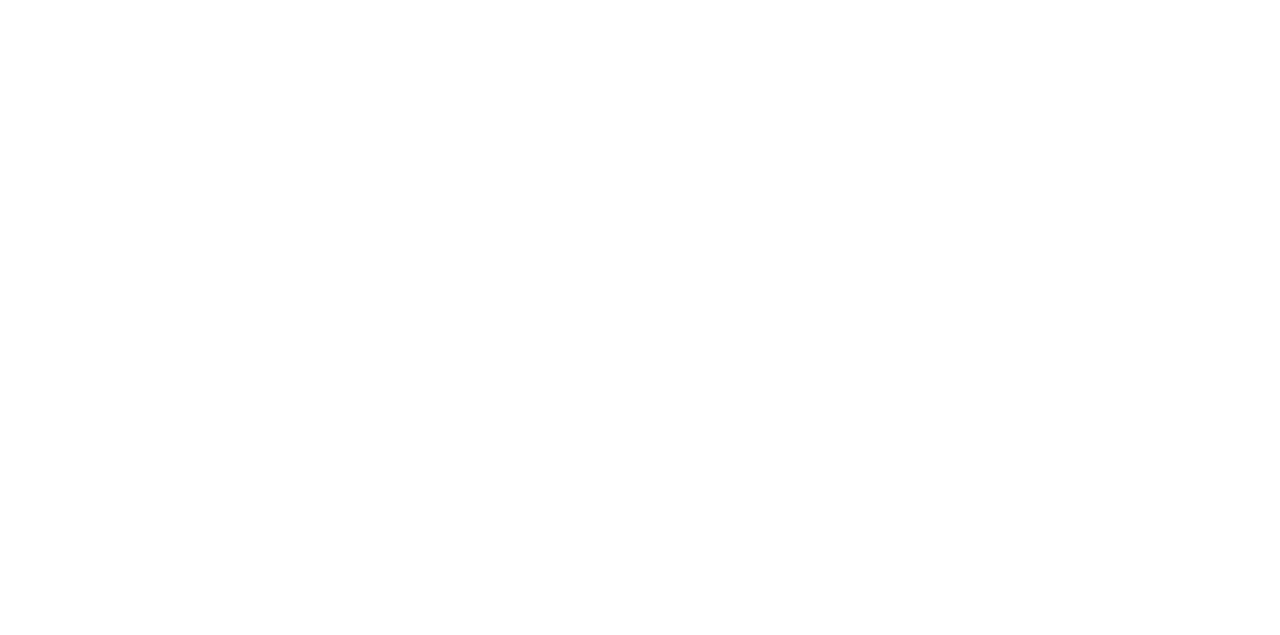
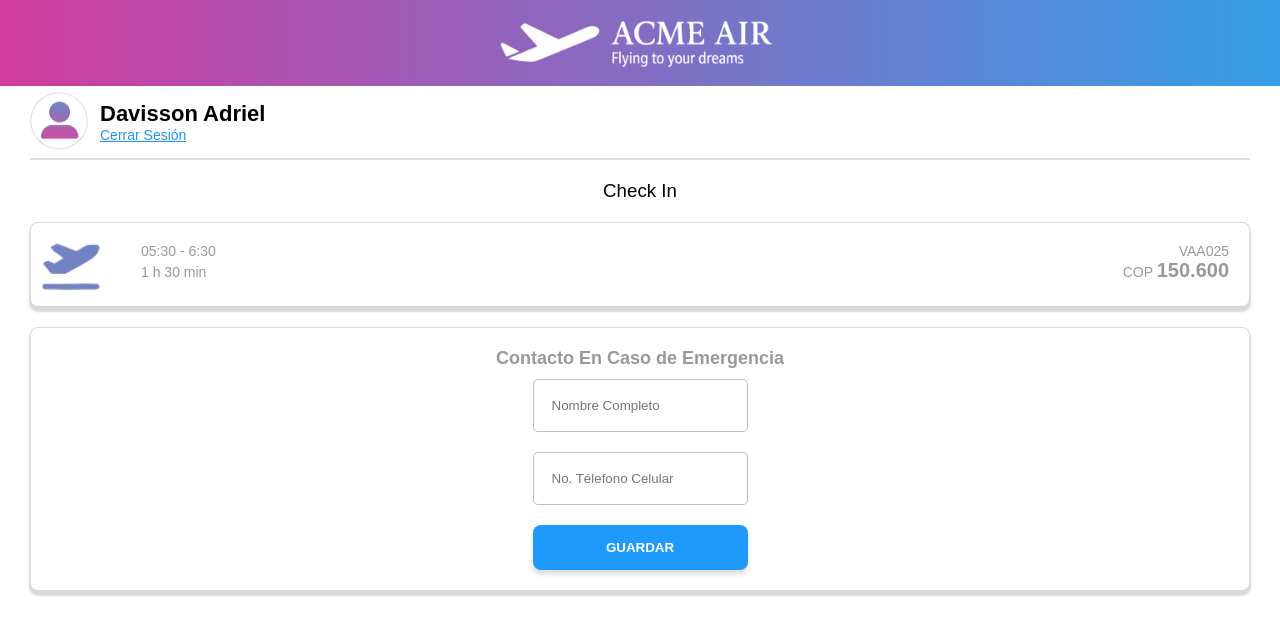
Before and after one commit to Davisson-Adriel/proyectohtml, a plain HTML site: page HTML/checkin.html in a window 1280 px wide. Drawn offline with Linux system fonts and the light colour scheme.

Commit message:
feat: :sparkles: Check In
Se agrega la estructura CSS a la pagina Check In

```diff
--- a/CSS/style.css
+++ b/CSS/style.css
@@ -150,6 +150,25 @@
   align-items: center;
 }
 
+.cajita2 {
+  background-color: #ffffff;
+  border-radius: 8px;
+  box-shadow: 0 4px 2px 1px rgba(0, 0, 0, 0.15);
+  padding: 20px;
+  margin: 10px 0;
+  border: solid 0.2px rgba(0, 0, 0, 0.15);
+  display:flex;
+  justify-content: space-between;
+  align-items: center;
+  flex-direction: column;
+}
+
+.cajita2 p {
+  font-size: 18px;
+  font-weight: bold;
+  text-align: center;
+}
+
 .cajitavd {
   background-color: #ffffff;
   border-radius: 8px;
--- a/HTML/checkin.html
+++ b/HTML/checkin.html
@@ -0,0 +1,62 @@
+<!DOCTYPE html>
+<html lang="en">
+<head>
+    <meta charset="UTF-8">
+    <meta name="viewport" content="width=device-width, initial-scale=1.0">
+    <title>Registro</title>
+    <link rel="stylesheet" href="/CSS/style.css">
+</head>
+<body>
+    <section class="registro-container">
+
+    <div class="header">
+        <img src="\IMG\header.png">
+    </div>
+
+        <div class="formulario">
+
+
+            <section class="usuario">
+                <img src="\IMG\user.png">
+                <div class="usuariotext">
+                    <h2>Davisson Adriel</h2>
+                    <a href="">Cerrar Sesión</a>
+                </div>
+            </section>
+            <hr>
+            <h3>Check In</h3>
+
+            <section class="cajitavd">
+
+                <div class="cajitadecajita1">
+                    <img src="/IMG/icono.png">
+                    <div class="cajitadecajita2">
+                        <p>05:30 - 6:30</p>
+                        <p>1 h 30 min</p>
+                    </div>
+                </div>
+
+                <div class="cajitadecajita3">
+                    <p>VAA025</p>
+                    <p>COP <strong>150.600</strong></p>
+                </div>
+
+            </section>
+
+            <section class="cajita2">
+
+                <p>Contacto En Caso de Emergencia</p>
+                <form>
+                    <input type="name" name="nombre" placeholder="Nombre Completo" required>
+                    <br>
+                    <input type="phone" name="phone" placeholder="No. Télefono Celular" required>
+                    <br>
+                    <button type="submit">GUARDAR</button>
+                </form>
+
+
+            </section>
+        </div>
+    </section>
+</body>
+</html>
```
